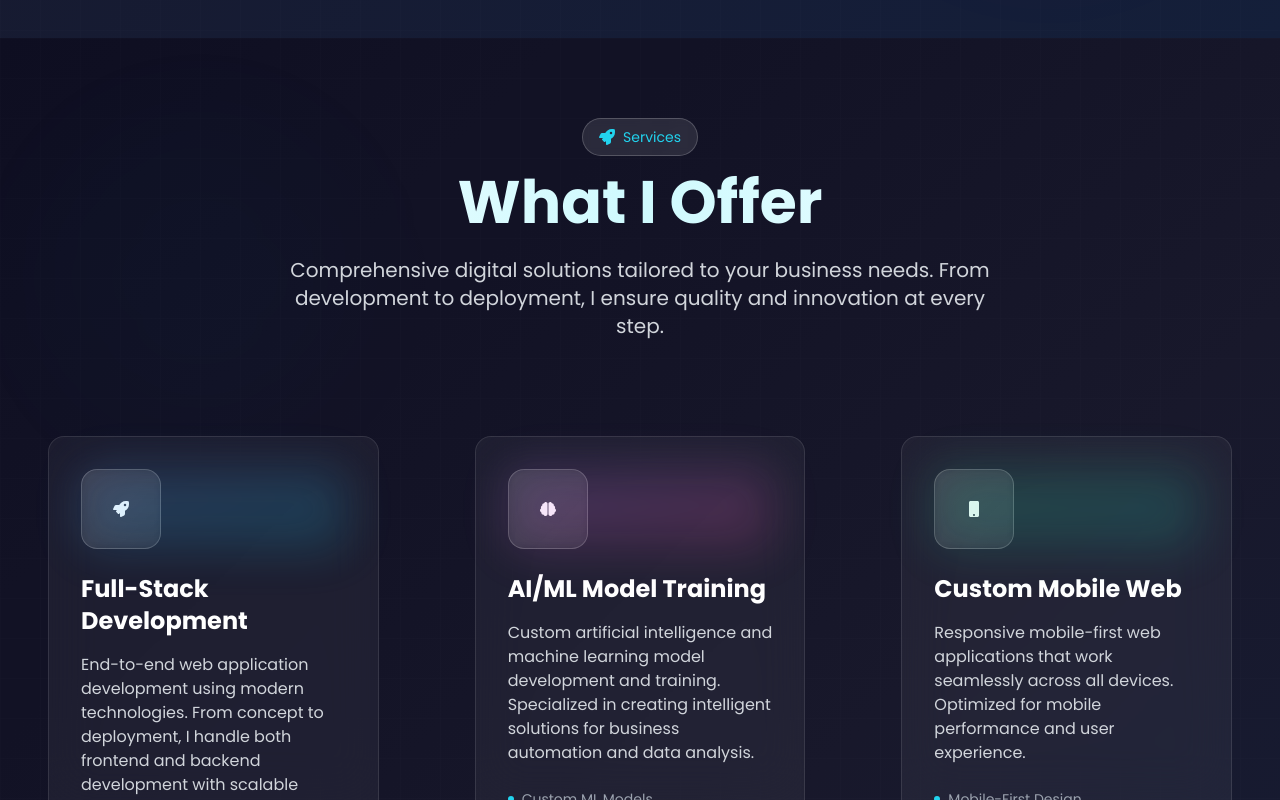
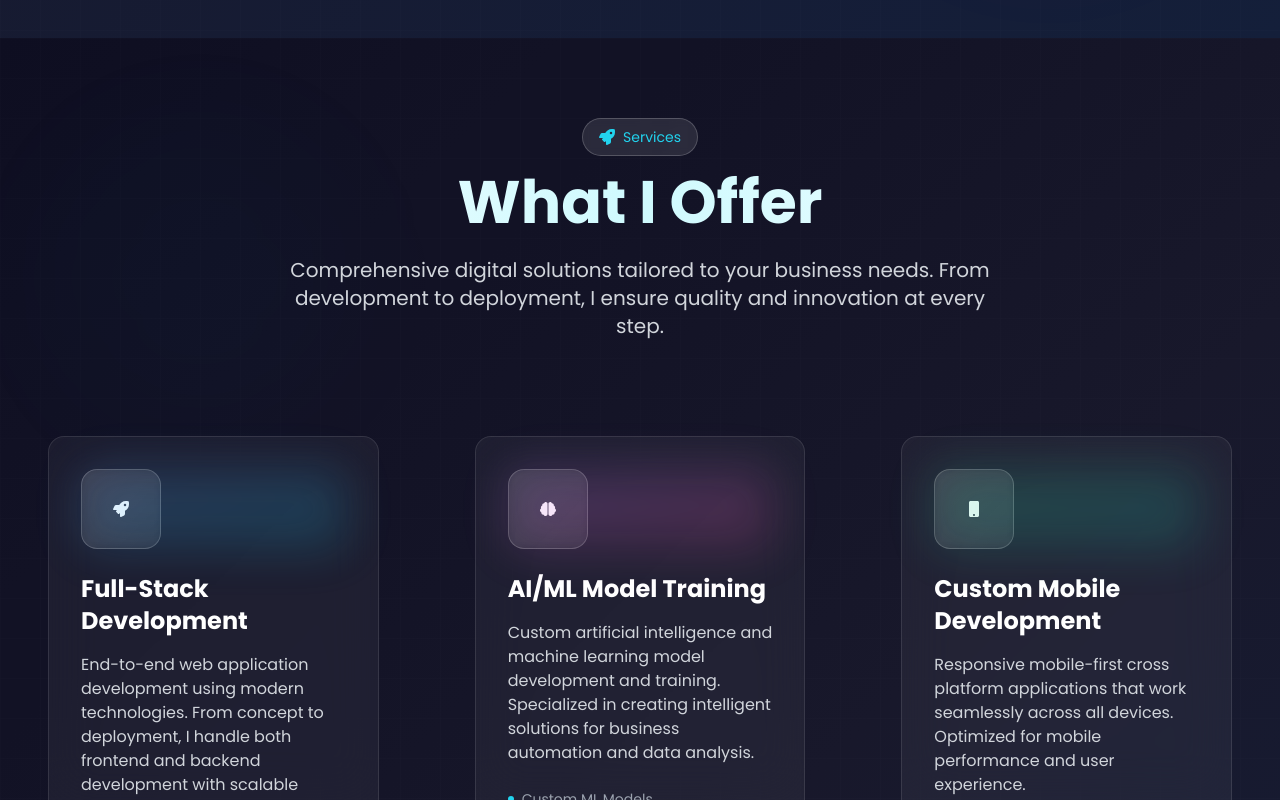
Before and after one commit to hassan-jamshaid10/Portfolio-Fullstack, a React (Vite) app: page / in a window 1280 px wide. Shown: the part 11200-12000 px from the top of the page. Built offline with nearby package versions, Linux system fonts and the light colour scheme.

Commit message:
Updated and Redesigned porfolio

```diff
--- a/src/Components/Offerings/index.jsx
+++ b/src/Components/Offerings/index.jsx
@@ -21,10 +21,10 @@ const offeringsData = [
   },
   {
     id: 3,
-    title: "Custom Mobile Web",
-    description: "Responsive mobile-first web applications that work seamlessly across all devices. Optimized for mobile performance and user experience.",
+    title: "Custom Mobile Development",
+    description: "Responsive mobile-first cross platform applications that work seamlessly across all devices. Optimized for mobile performance and user experience.",
     icon: <FaMobile />,
-    features: ["Mobile-First Design", "Progressive Web Apps", "Touch Optimization", "Performance Tuning", "Cross-Platform"],
+    features: ["Mobile-First Design", "Progressive mobile Apps", "Touch Optimization", "Performance Tuning", "Cross-Platform"],
     gradient: "from-emerald-400 to-teal-500"
   },
   {
```
